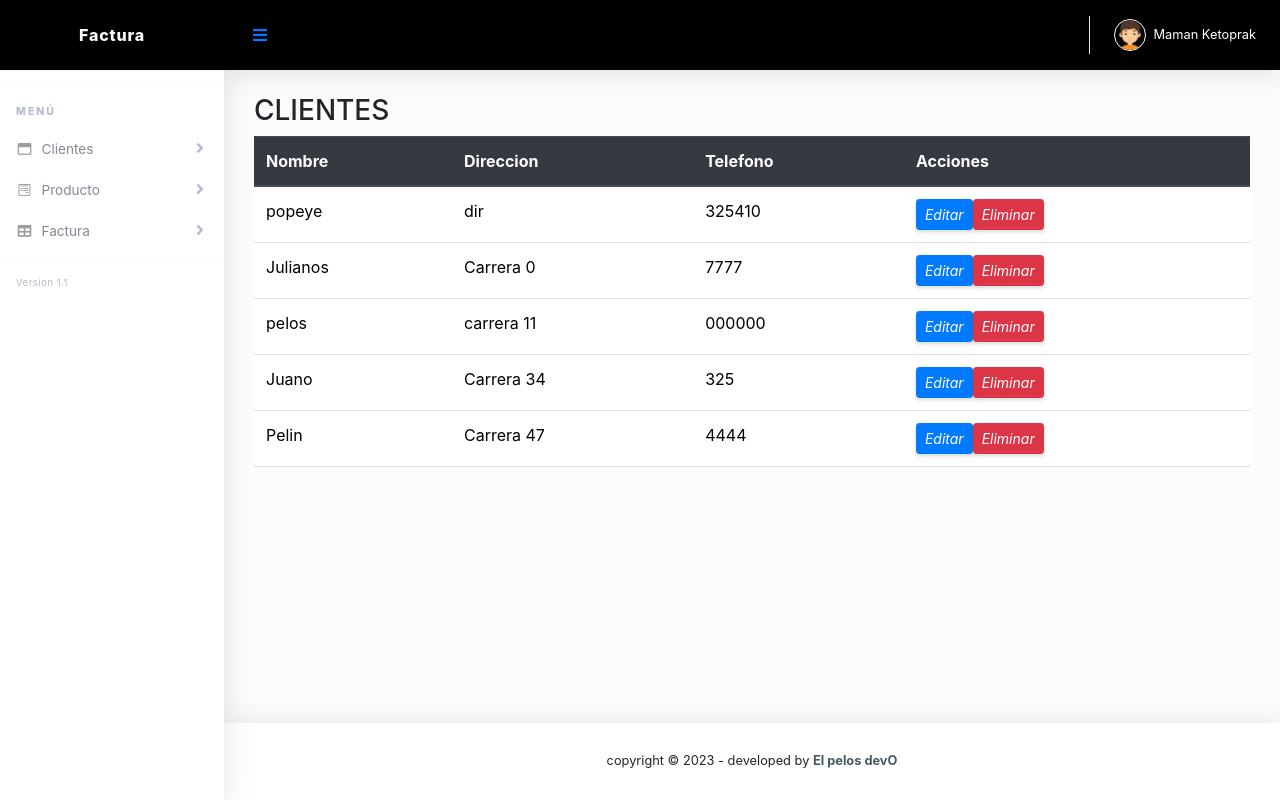
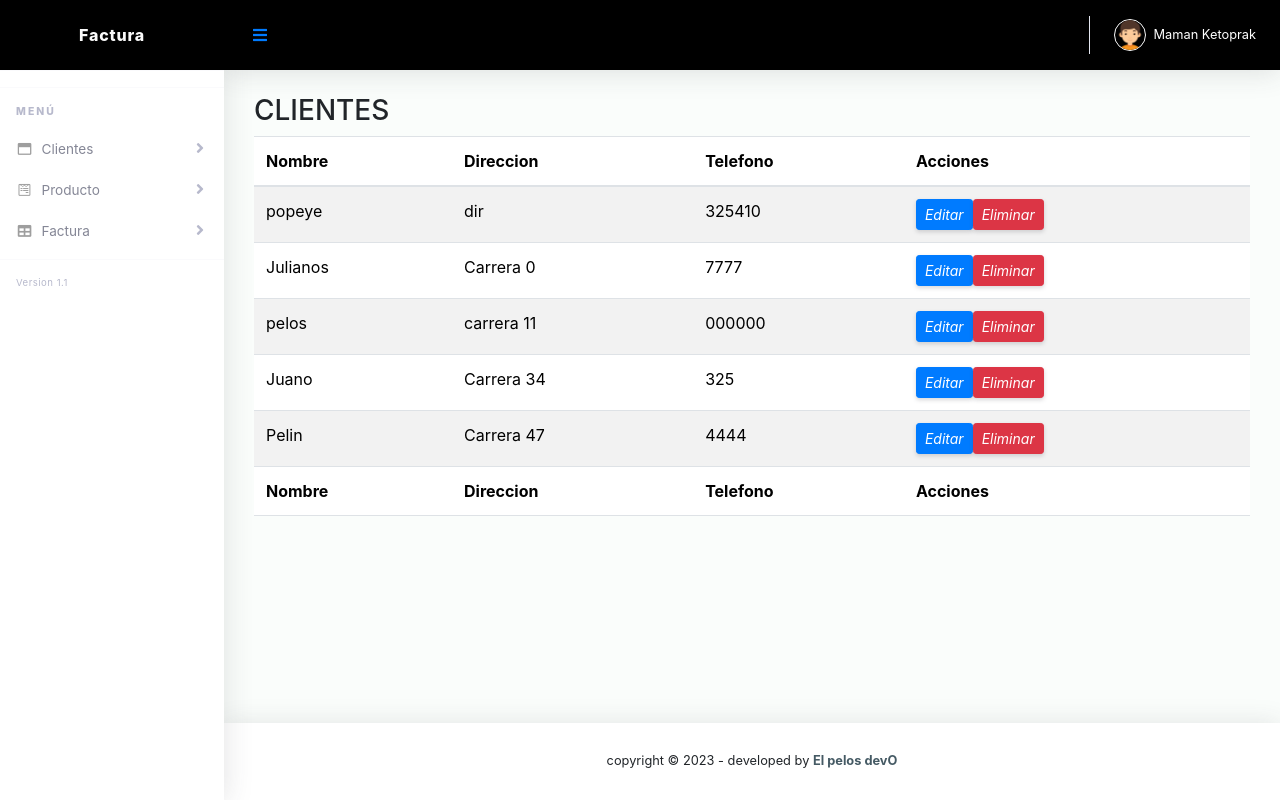
Before and after one commit to sarboleda72/factura-bootstrap-php, a PHP site: page /cliente.php in a window 1280 px wide. Run offline with PHP 8.4, Linux system fonts and the light colour scheme; data comes from the database, SQL or seed files in the repository.

Commit message:
Se finaliza el de clientes con modales

```diff
--- a/cliente/cliente.php
+++ b/cliente/cliente.php
@@ -8,10 +8,10 @@ include('./scripts/head.php');
 $query = "SELECT * FROM cliente";
 $resultado = $conexion->query($query);
 ?>
-<div class="container mt-4">
+<div class="container">
     <h3>CLIENTES</h3>
-    <table class="table">
-        <thead class="thead-dark">
+    <table class="table table-striped">
+        <thead>
             <tr>
                 <th>Nombre</th>
                 <th>Direccion</th>
@@ -19,6 +19,14 @@ $resultado = $conexion->query($query);
                 <th>Acciones</th>
             </tr>
         </thead>
+        <tfoot>
+            <tr>
+                <th>Nombre</th>
+                <th>Direccion</th>
+                <th>Telefono</th>
+                <th>Acciones</th>
+            </tr>
+        </tfoot>
         <tbody>
             <?php
             while ($fila = $resultado->fetch_assoc()) {
@@ -26,15 +34,14 @@ $resultado = $conexion->query($query);
                 echo "<td>" . $fila["nombre"] . "</td>";
                 echo "<td>" . $fila["direccion"] . "</td>";
                 echo "<td>" . $fila["telefono"] . "</td>";
-                echo "<td>".'<button class="btn btn-primary btn-sm btnEditarUsuario" data-id="' . $fila["id_cliente"]. '" data-toggle="modal" data-target="#modalActualizarUsuario'.$fila["id_cliente"].'">' .'<i class="material-icons">Editar</i>' .'</button>'.'<button class="btn btn-danger btn-sm btnBorrarUsuario" data-id="' . $fila["id_cliente"] . '" data-toggle="modal" data-target="#modalEliminarPersona'.$fila["id_cliente"].'">' .'<i class="material-icons">Eliminar</i>' .'</button>'."</td>";
+                echo "<td>" . '<button class="btn btn-primary btn-sm btnEditarUsuario" data-id="' . $fila["id_cliente"] . '" data-toggle="modal" data-target="#modalActualizarUsuario' . $fila["id_cliente"] . '">' . '<i class="material-icons">Editar</i>' . '</button>' . '<button class="btn btn-danger btn-sm btnBorrarUsuario" data-id="' . $fila["id_cliente"] . '" data-toggle="modal" data-target="#modalEliminarPersona' . $fila["id_cliente"] . '">' . '<i class="material-icons">Eliminar</i>' . '</button>' . "</td>";
                 echo "</tr>";
-                echo '<div class="modal fade" id="modalActualizarUsuario'. $fila["id_cliente"].'" tabindex="-1" role="dialog" aria-labelledby="exampleModalLongTitle" aria-hidden="true">';
+                echo '<div class="modal fade" id="modalActualizarUsuario' . $fila["id_cliente"] . '" tabindex="-1" role="dialog" aria-labelledby="exampleModalLongTitle" aria-hidden="true">';
                 include('modal_actualizar.php');
                 echo '</div>';
-                echo '<div class="modal fade" id="modalEliminarPersona'.$fila["id_cliente"].'" tabindex="-1" role="dialog" aria-labelledby="exampleModalLongTitle" aria-hidden="true">';
+                echo '<div class="modal fade" id="modalEliminarPersona' . $fila["id_cliente"] . '" tabindex="-1" role="dialog" aria-labelledby="exampleModalLongTitle" aria-hidden="true">';
                 include('modal_eliminar.php');
                 echo '</div>';
-
             }
             ?>
         </tbody>
```
